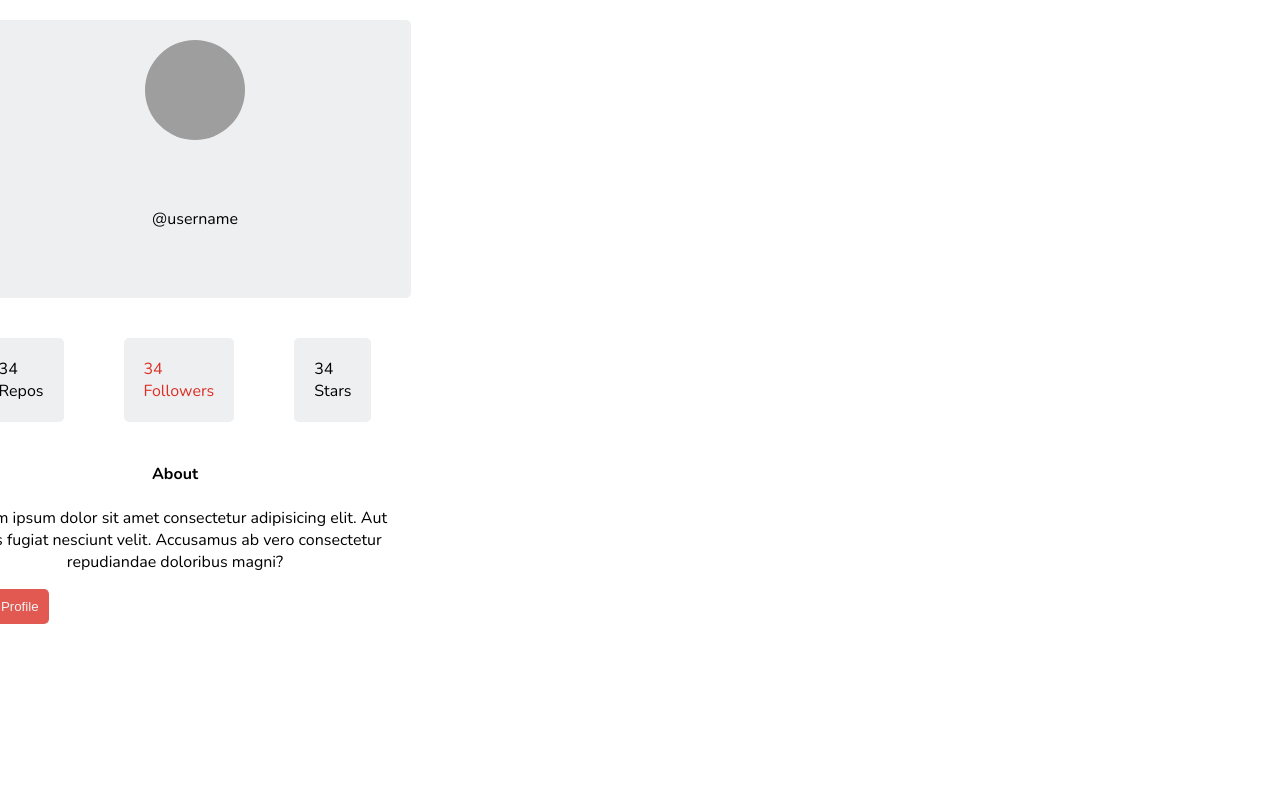
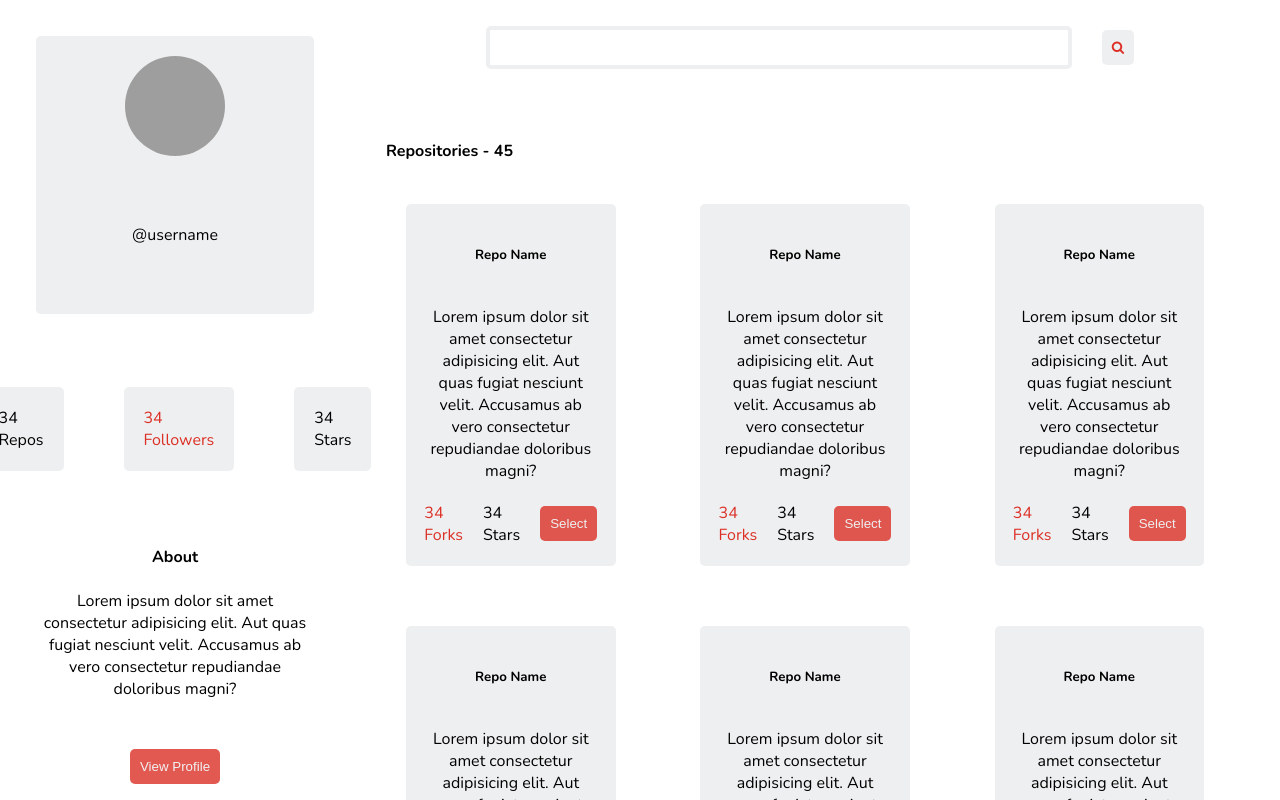
Before and after one commit to bryanbill/gittly, an Angular app: page / in a window 1280 px wide. Shown: the top 800 px of the page. Built offline with nearby package versions, Linux system fonts and the light colour scheme; grey boxes are pictures that could not be loaded.

Commit message:
feat:layout - profile and search components

```diff
--- a/src/app/app.component.html
+++ b/src/app/app.component.html
@@ -1,10 +1,10 @@
 <section class="wrapper" id="wrapper">
     <div class="flex w-full h-full start">
-        <div class="flex-column h-full w-quarter between">
+        <div class="h-full w-quarter between">
            <app-profile></app-profile>
         </div>
-        <div class="flex-column w-three-quarters h-full start">
-
+        <div class="w-three-quarters h-full start">
+           <app-search></app-search>
         </div>
     </div>
 </section>
--- a/src/app/profile/profile.component.html
+++ b/src/app/profile/profile.component.html
@@ -1,3 +1,4 @@
+<div class="flex-column between h-full p-sm">
     <div class="flex-column card w-full">
         <div class="profile">
             <img src="https://images.unsplash.com/photo-1650173419393-a3d85d494399?ixlib=rb-1.2.1&ixid=MnwxMjA3fDB8MHxlZGl0b3JpYWwtZmVlZHw1fHx8ZW58MHx8fHw%3D&auto=format&fit=crop&w=500&q=60u"
@@ -28,3 +29,5 @@
     </div>
 
     <button class="btn btn-primary">View Profile</button>
+
+</div>
--- a/src/app/search/search.component.html
+++ b/src/app/search/search.component.html
@@ -1,3 +1,4 @@
+<div class="flex-column between p-sm">
     <div class="w-three-quarters">
         <div class="flex">
             <input class="search">
@@ -5,9 +6,9 @@
         </div>
     </div>
     <div class="container">
-    <h4>Repositories</h4>
-    <div class="flex wrap">
-        <div class="card w-quarter">
+        <h4>Repositories - 45</h4>
+        <div class="flex wrap between">
+            <div class="card w-quarter" *ngFor="let i of [1,2,3,4,5,6,8,9,90,68]">
                 <div class="flex-column">
                     <div class="flex-column w-tfull">
                         <h5>Repo Name</h5>
@@ -31,3 +32,5 @@
 
         </div>
     </div>
+
+</div>
```
Lines whose indentation alone changed are shown as unchanged.
